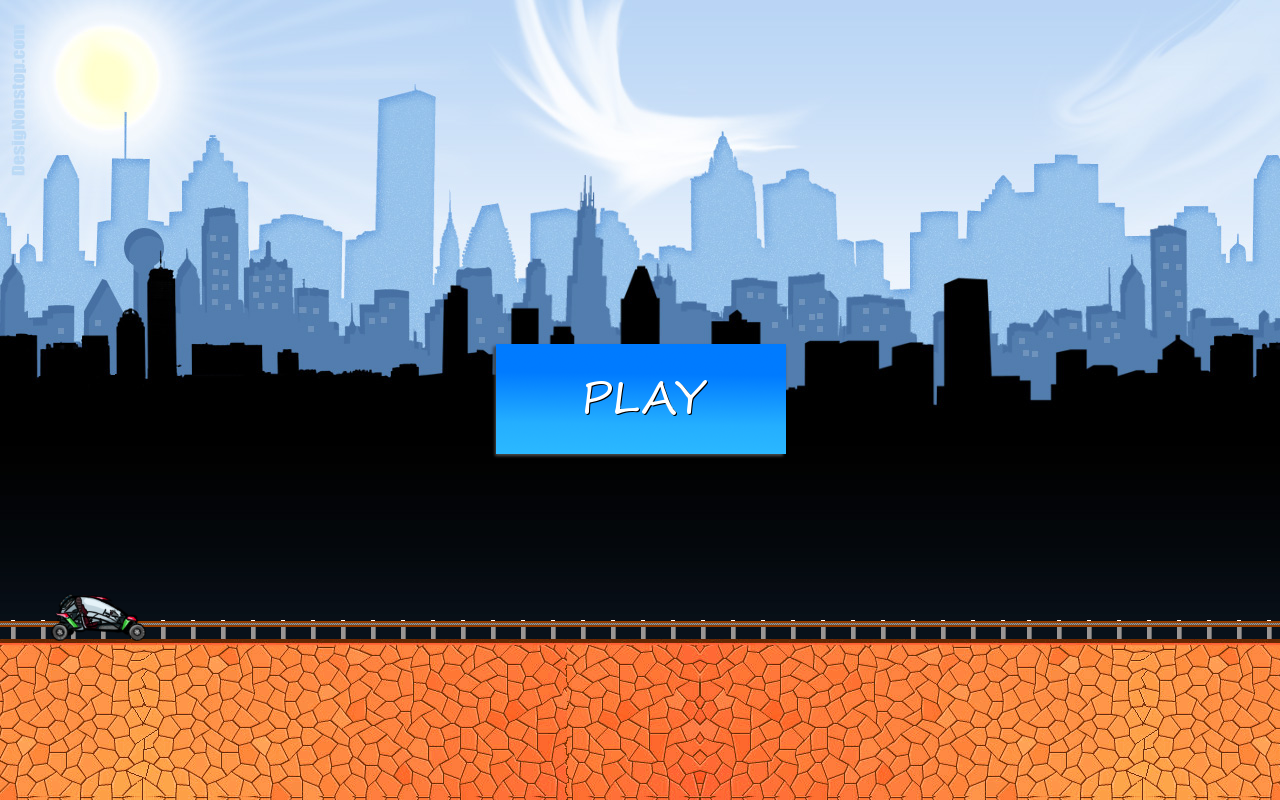
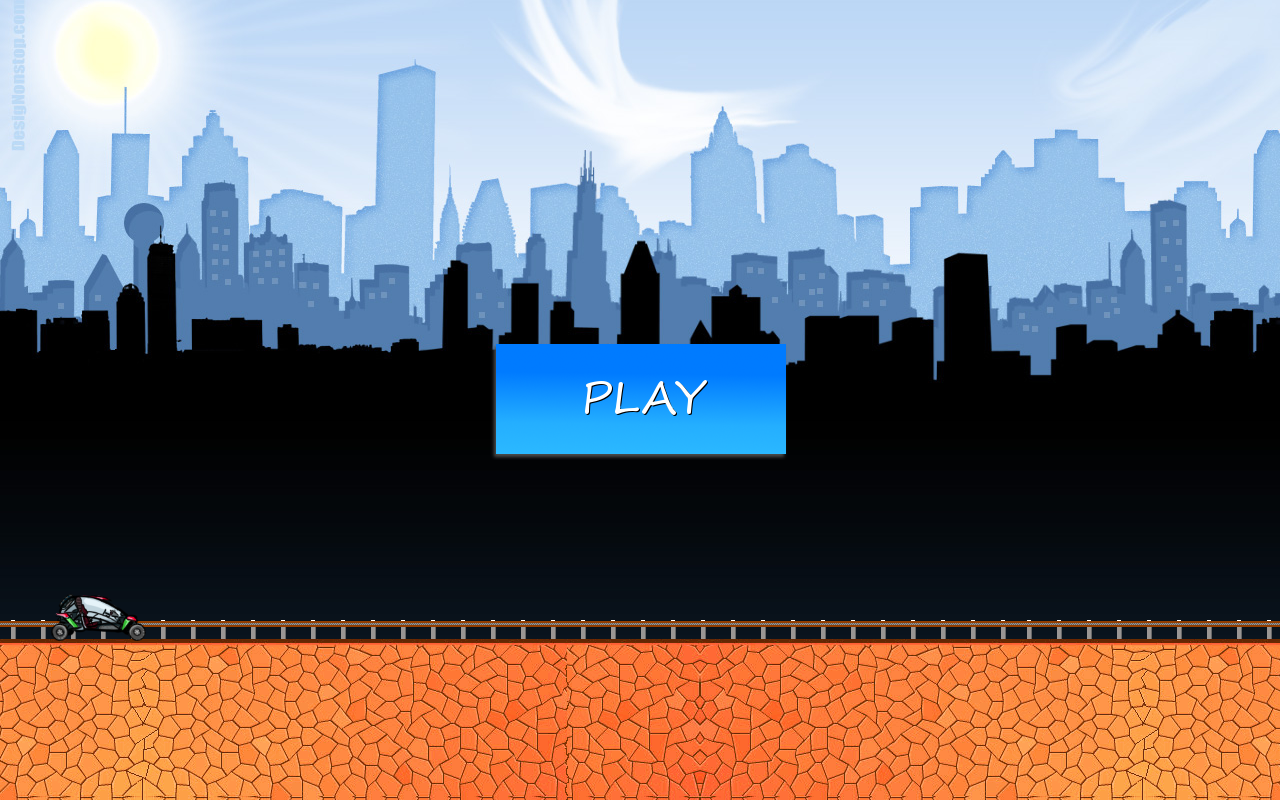
Before and after one commit to Vegasq/JetBuggy, a website: page index.html in a window 1280 px wide. Drawn offline with Linux system fonts and the light colour scheme; animation ran at ten frames a second.

Commit message:
* update

```diff
--- a/index.html
+++ b/index.html
@@ -19,7 +19,7 @@
         <style type="text/css">
             body, html {
             margin: 0;
-            background-image: url('images/bg4.jpg');
+            /*background-image: url('images/bg4.jpg');*/
             background-repeat: repeat-x;
             background-color: #0e1a28;
             }
--- a/js/class/Ground.js
+++ b/js/class/Ground.js
@@ -20,7 +20,10 @@ function Ground(main){
 
         for (var i = 0; i < 3; i++)
         {
-            ground_sprite = that.ground_sprites.create(i * SETTINGS.ground_width, that.main.sizer.convert_size(SETTINGS.visible_ground_offset), 'ground');
+            ground_sprite = that.ground_sprites.create(
+                i * SETTINGS.ground_width,
+                that.main.sizer.convert_size(SETTINGS.visible_ground_offset),
+                'ground');
             ground_sprite.body.moves = false;
         }
     }
--- a/js/jb.js
+++ b/js/jb.js
@@ -11,7 +11,7 @@ var Tools = {
 };
 
 var SETTINGS = {
-    'bg_size': {'x': 1442, 'y': 1558},
+    'bg_size': {'x': 1440, 'y': 850},
     'ground_height': 70,
     'ground_width': 1000,
     'ground_bottom_offset': 100,
@@ -96,17 +96,16 @@ function JetBuggy(){
         game.load.spritesheet('button','images/play_btn.png',300, 120, 1);
         game.load.spritesheet('boom','images/boom.png',100, 100, 48);
         game.load.spritesheet('subway','images/subway.png', 200, 80, 2);
-        // game.load.image('bg', 'images/bg3.gif');
+        game.load.image('bg', 'images/bg4.jpg');
     };
 
     that.create_bg = function(){
-        // var bg_screen_diff = (SETTINGS.bg_size.y - game.height) + SETTINGS.ground_height;
-        // if (bg_screen_diff > 0){
-        //     bg_screen_diff = bg_screen_diff * -1;
-        // }
+        var half_height = game.height / 2;
+        var half_bg = SETTINGS.bg_size.y / 2;
+        var y = half_height - half_bg;
 
-        // var bg = game.add.sprite(-2, bg_screen_diff, 'bg');
-        // bg.body.moves = false;
+        var bg = game.add.sprite(0, y, 'bg');
+        bg.body.moves = false;
     }
 
     that.create_boom_animation = function(){
@@ -129,7 +128,7 @@ function JetBuggy(){
     }
 
     that.create = function(){
-        // that.create_bg();
+        that.create_bg();
 
         that.score.create();
 
```
